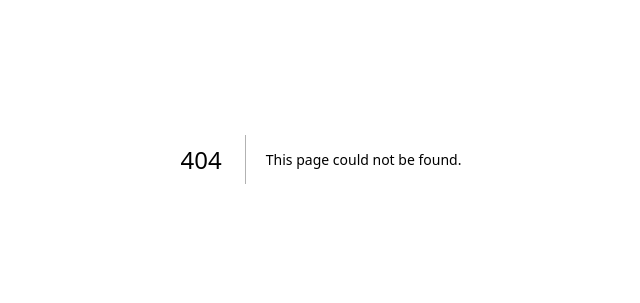
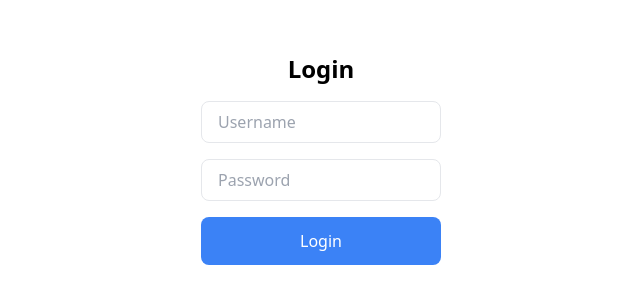
Before and after one commit to mariamelkhashab16/telehealth, a Next.js app: page /auth/login in a window 1280 px wide. Before the commit this address had no page. Shown: the part 241-544 px from the top of the page, without its empty margins (319-959 px from the left). Built offline with nearby package versions, Linux system fonts and the light colour scheme.

Commit message:
implement doctor log in

```diff
--- /dev/null
+++ b/app/api/auth/login/route.ts
@@ -0,0 +1,28 @@
+import { NextRequest } from "next/server";
+import { getUserByUsername } from "@/app/services/auth"
+import { generateToken, validatePassword } from "@/app/utils/jwt";
+import { genericErrorResponse, genericSuccessResponse } from "@/app/utils/responseMessage"
+
+
+
+export async function POST(req: NextRequest) {
+  try {
+    const { username, password } = await req.json();
+
+    const user = await getUserByUsername(username)
+    if (!user) {
+        return genericErrorResponse("User Not found", 404);    }
+
+    const isValidPassword = await validatePassword(password, user.password);
+    if (!isValidPassword) {
+        return genericErrorResponse("Invalid credentials", 401);
+      }
+
+    const token = generateToken({ id: user.id, roleId: user.roleId });
+
+    return genericSuccessResponse( token , "Login successful", 200);
+  }
+  catch (error) {
+        return genericErrorResponse("Server error", 500);
+  }
+}
--- /dev/null
+++ b/app/auth/login/page.tsx
@@ -0,0 +1,68 @@
+"use client"
+import { useState } from "react";
+
+export default function LoginForm() {
+  const [username, setUsername] = useState("");
+  const [password, setPassword] = useState("");
+  const [error, setError] = useState<string | null>(null);
+  const [loading, setLoading] = useState(false);
+
+
+  const handleLogin = async (event: React.FormEvent) => {
+    event.preventDefault();
+    setLoading(true);
+
+    try {
+      const res = await fetch("/api/auth/login/", {
+        method: "POST",
+        headers: { "Content-Type": "application/json" },
+        body: JSON.stringify({ username, password }),
+      });
+
+      const response = await res.json();
+      setLoading(false);
+
+      if (res.ok) {
+        window.location.href = "/auth/doctor"
+      } else {
+        setError(response.error || "An unknown error occurred.");
+      }
+    } catch (error) {
+      setLoading(false);
+      setError("Network error, please try again.");
+    }
+  };
+
+  return (
+    <div className="container">
+      <h2 className="text-2xl font-bold">Login</h2>
+
+      <form onSubmit={handleLogin} className="flex flex-col space-y-4">
+        <input
+          type="text"
+          name="username"
+          placeholder="Username"
+          value={username}
+          onChange={(e) => setUsername(e.target.value)}
+          required
+          className="w-60 px-4 py-2 border rounded-lg focus:ring focus:ring-blue-300"
+        />
+        <input
+          type="password"
+          name="password"
+          placeholder="Password"
+          value={password}
+          onChange={(e) => setPassword(e.target.value)}
+          required
+          className="w-60 px-4 py-2 border rounded-lg focus:ring focus:ring-blue-300"
+        />
+        <button type="submit" className="btn btn-primary">
+          Login
+        </button>
+      </form>
+      {loading && <div className="loader">Loading...</div>}
+
+      {error && <p className="text-red-500">{error}</p>}
+    </div>
+  );
+}
--- a/app/auth/patient/page.tsx
+++ b/app/auth/patient/page.tsx
@@ -4,8 +4,8 @@ import Link from "next/link";
 export default function PatientAuthPage() {
     return (
         <main className="container">
-            <h1 className="text-2xl font-bold mb-6">Are you a new patient?</h1>
-            <Link href="/auth/patient/login" className="btn btn-primary">
+            <h1 className="text-2xl font-bold mb-6">Already have an account?</h1>
+            <Link href="/auth/login" className="btn btn-primary">
                 Login
             </Link>
             <Link href="/auth/patient/signup" className="btn btn-secondary">
--- /dev/null
+++ b/app/auth/start/page.tsx
@@ -0,0 +1,25 @@
+"use client";
+
+import Link from "next/link";
+
+export default function AuthPage() {
+    return (
+        <main className="flex flex-col items-center justify-center min-h-screen">
+            <h1 className="text-2xl font-bold mb-6">Welcome! Who are you?</h1>
+            <div className="space-y-4">
+                <Link
+                    href="/auth/patient"
+                    className="px-6 py-3 bg-blue-500 text-white rounded-lg block text-center"
+                >
+                    I'm a Patient
+                </Link>
+                <Link
+                    href="/auth/login"
+                    className="px-6 py-3 bg-green-500 text-white rounded-lg block text-center"
+                >
+                    I'm a Doctor
+                </Link>
+            </div>
+        </main>
+    );
+}
--- a/app/page.tsx
+++ b/app/page.tsx
@@ -5,7 +5,7 @@ export default function HomePage() {
     return (
         <main className="container">
             <h1 className="text-3xl font-bold mb-6">Welcome to Dru Telehealth</h1>
-            <Link href="/auth" className="btn btn-primary">
+            <Link href="/auth/start" className="btn btn-primary">
                 Start
             </Link>
         </main>
--- /dev/null
+++ b/app/services/auth.ts
@@ -0,0 +1,13 @@
+// src/services/userService.ts
+import { PrismaClient } from "@prisma/client";
+
+const prisma = new PrismaClient();
+
+export async function getUserByUsername(username: string) {
+  try {
+    const user = await prisma.user.findFirst({ where: { username } });
+    return user;
+  } catch (error) {
+    throw new Error("Error fetching user by username");
+  }
+}
--- /dev/null
+++ b/app/utils/jwt.ts
@@ -0,0 +1,22 @@
+import jwt from "jsonwebtoken";
+import bcrypt from "bcryptjs";
+
+const SECRET_KEY: string = process.env.JWT_SECRET || '';
+
+if (!SECRET_KEY) {
+  throw new Error("Missing JWT_SECRET in environment variables");
+}
+
+export function generateToken(payload: object, expiresIn: string = "1d") {
+  return jwt.sign(payload, SECRET_KEY, { expiresIn });
+}
+
+export function verifyToken(token: string) {
+    return jwt.verify(token, SECRET_KEY);
+}
+
+
+export function validatePassword(requestPassword: string, userPassword: string)
+{
+ return bcrypt.compare(requestPassword, userPassword)
+}
--- /dev/null
+++ b/app/utils/responseMessage.ts
@@ -0,0 +1,9 @@
+import { NextResponse } from "next/server";
+
+export function genericErrorResponse(message: string, statusCode: number) {
+    return NextResponse.json({ error: message }, { status: statusCode });
+  }
+
+  export function genericSuccessResponse(data: object, message: string , statusCode: number) {
+    return NextResponse.json({ message, data }, { status: statusCode });
+  }
--- a/package.json
+++ b/package.json
@@ -14,6 +14,7 @@
   "dependencies": {
     "@prisma/client": "^6.4.1",
     "bcryptjs": "^3.0.2",
+    "jsonwebtoken": "^9.0.2",
     "next": "^15.1.7",
     "pg": "^8.13.3",
     "react": "^19.0.0",
@@ -21,6 +22,7 @@
   },
   "devDependencies": {
     "@eslint/eslintrc": "^3",
+    "@types/jsonwebtoken": "^9.0.8",
     "@types/node": "^20",
     "@types/react": "^19",
     "@types/react-dom": "^19",
```
Also changed, not shown: app/auth/patient/signup/page.tsx (added), 1 other file (tests, documents, lock files or other folders).
